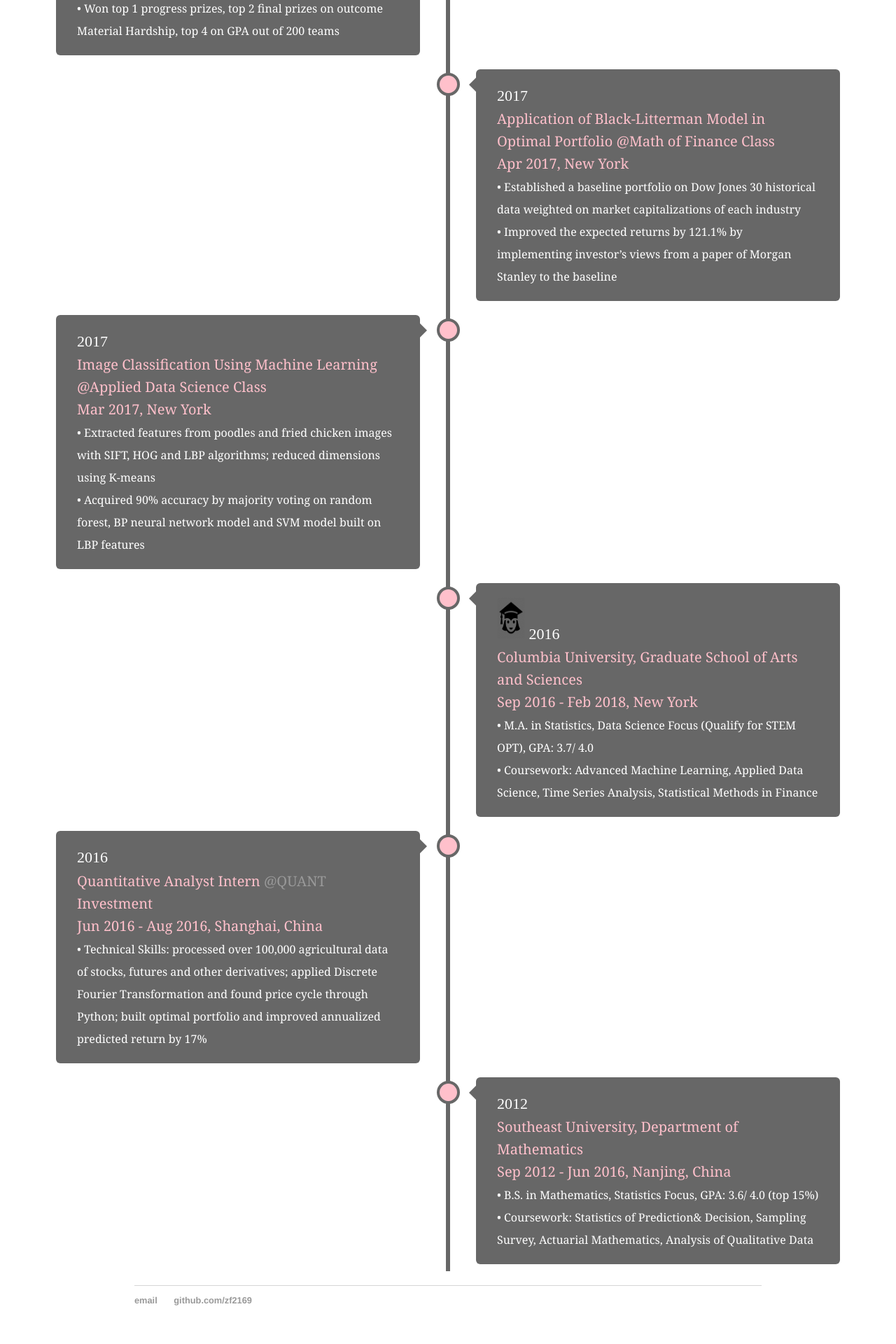
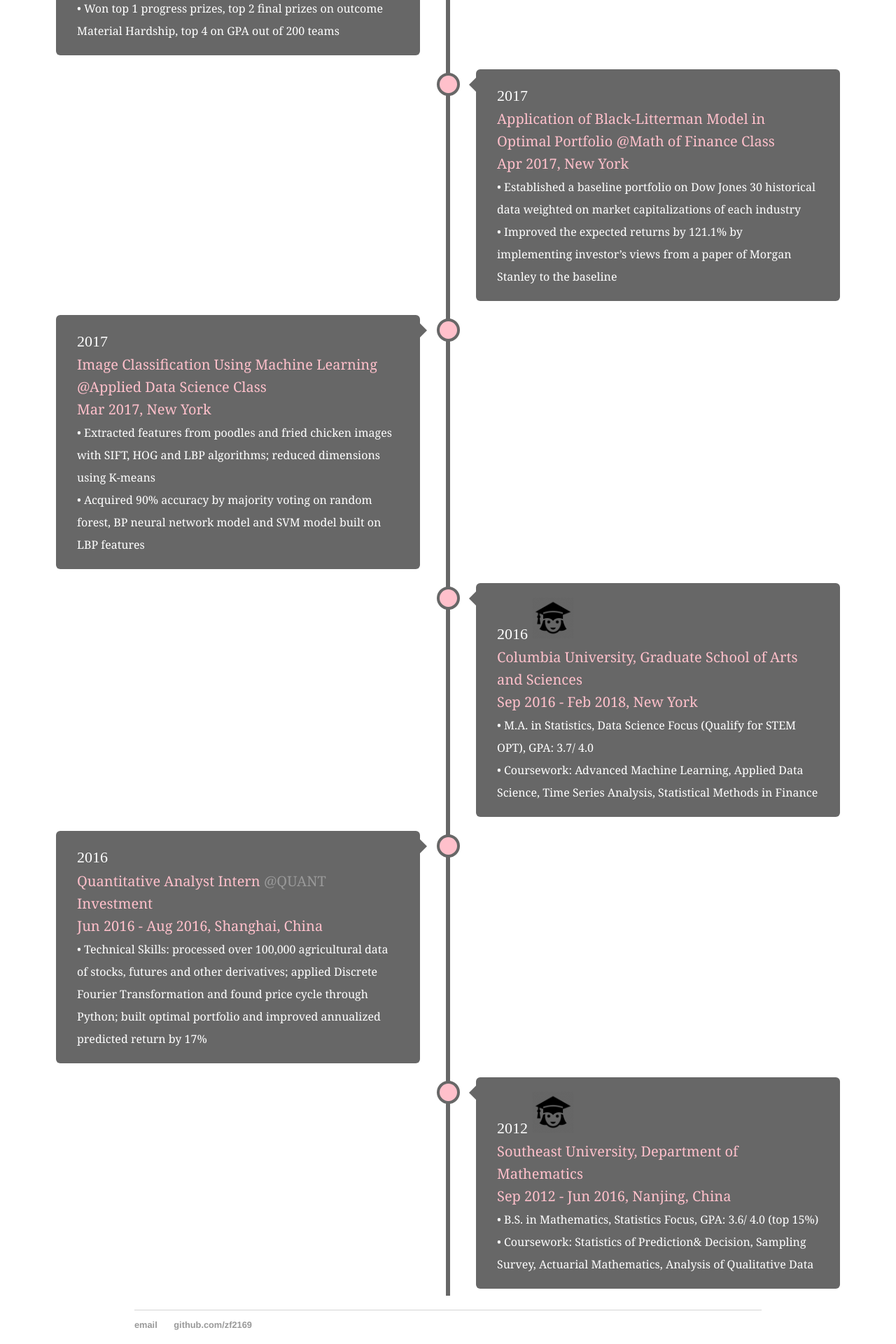
Before and after one commit to zf2169/zf2169.github.io, a Jekyll site: the page built from cv/index.html, in a window 1280 px wide. Shown: the part 3571-5491 px from the top of the page at 70% size. Built offline with Jekyll 4.4.1, drawn with Linux system fonts in a browser that asks for light colours; before the commit the page ends 5456 px from its top, so only the background shows below that.

Commit message:
Update index.html

```diff
--- a/cv/index.html
+++ b/cv/index.html
@@ -189,7 +189,7 @@ title: CV of Abby
 
   <div class="container right">
     <div class="content">
-	    <cv-year> <img class="img-responsive" src="/img/education.png"/ width="40" height="60"> 2016 <br> </cv-year>
+	    <cv-year> 2016 <img class="img-responsive" src="/img/education.png"/ width="60" height="60"> <br> </cv-year>
 	    <cv-title> Columbia University, Graduate School of Arts and Sciences <br> Sep 2016 - Feb 2018, New York <br></<cv-title>
 	    <cv-content style="color: white">
 		• M.A. in Statistics, Data Science Focus (Qualify for STEM OPT), GPA: 3.7/ 4.0
@@ -211,7 +211,7 @@ title: CV of Abby
 
   <div class="container right">
     <div class="content">
-	    <cv-year> 2012 <br> </cv-year>
+	    <cv-year> 2012 <img class="img-responsive" src="/img/education.png"/ width="60" height="60"> <br> </cv-year>
 	    <cv-title> Southeast University, Department of Mathematics <br> Sep 2012 - Jun 2016, Nanjing, China <br> </<cv-title>
 	    <cv-content style="color: white">
 		• B.S. in Mathematics, Statistics Focus, GPA: 3.6/ 4.0 (top 15%)
```
